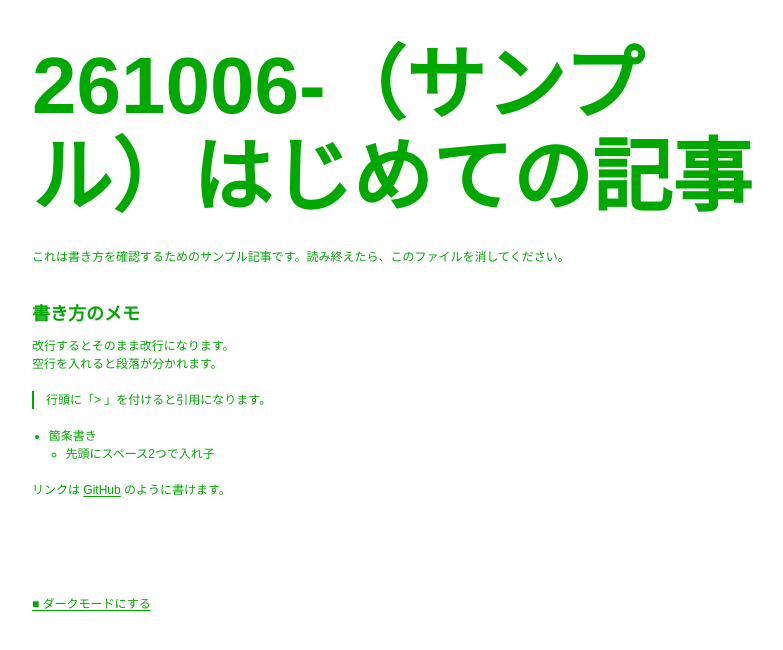
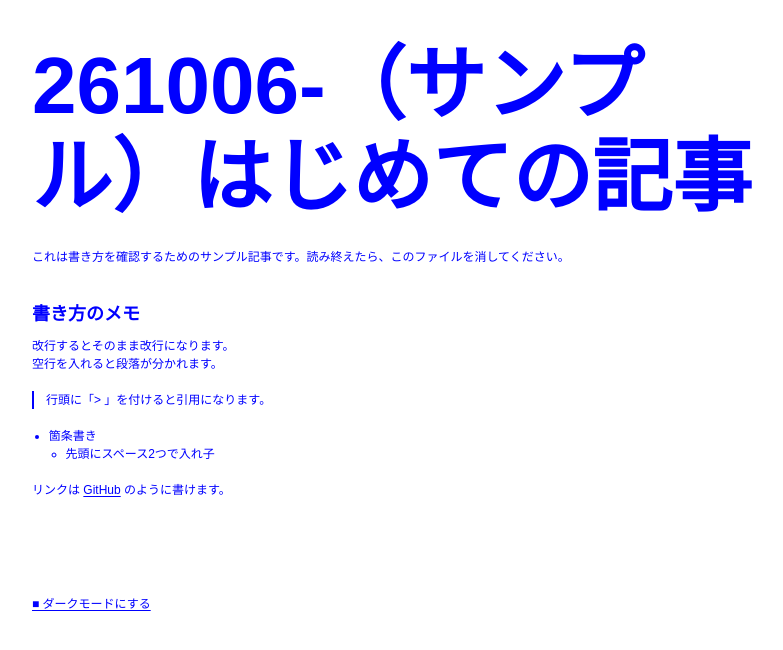
Before and after one commit to 69995/blog, a Jekyll site: the page built from index.html, in a window 1280 px wide. Shown: the top 650 px of the page, without its empty margins (8-791 px from the left). Built offline with Jekyll 4.4.1, drawn with Linux system fonts in a browser that asks for light colours; some web fonts are replaced; the list of posts is cut into pages by our own code.

Commit message:
Add files via upload

```diff
--- a/assets/style.css
+++ b/assets/style.css
@@ -4,14 +4,14 @@
 
 :root{
   /* 色はここで変えられます */
-  --bg:#ffffff; --ink:#00a800; --ink-soft:#00a80033;
+  --bg:#ffffff; --ink:#0000ff; --ink-soft:#0000ff22;
   --f-display:"ＭＳ Ｐゴシック","MS PGothic","Osaka","Hiragino Kaku Gothic ProN","Meiryo",sans-serif;
   --f-body:"Shinonome12","ＭＳ Ｐゴシック","MS PGothic","Osaka",sans-serif;
   --f-mono:"Shinonome12","ＭＳ ゴシック","MS Gothic",monospace;
   color-scheme:light;
 }
 /* ダークモード（ページ下のスイッチで切り替え） */
-:root[data-theme="dark"]{--bg:#0d120d; --ink:#4fd34f; --ink-soft:#4fd34f33; color-scheme:dark}
+:root[data-theme="dark"]{--bg:#0b0d16; --ink:#8fa6ff; --ink-soft:#8fa6ff33; color-scheme:dark}
 
 *{box-sizing:border-box}
 ::selection{background:var(--ink);color:var(--bg)}
```
